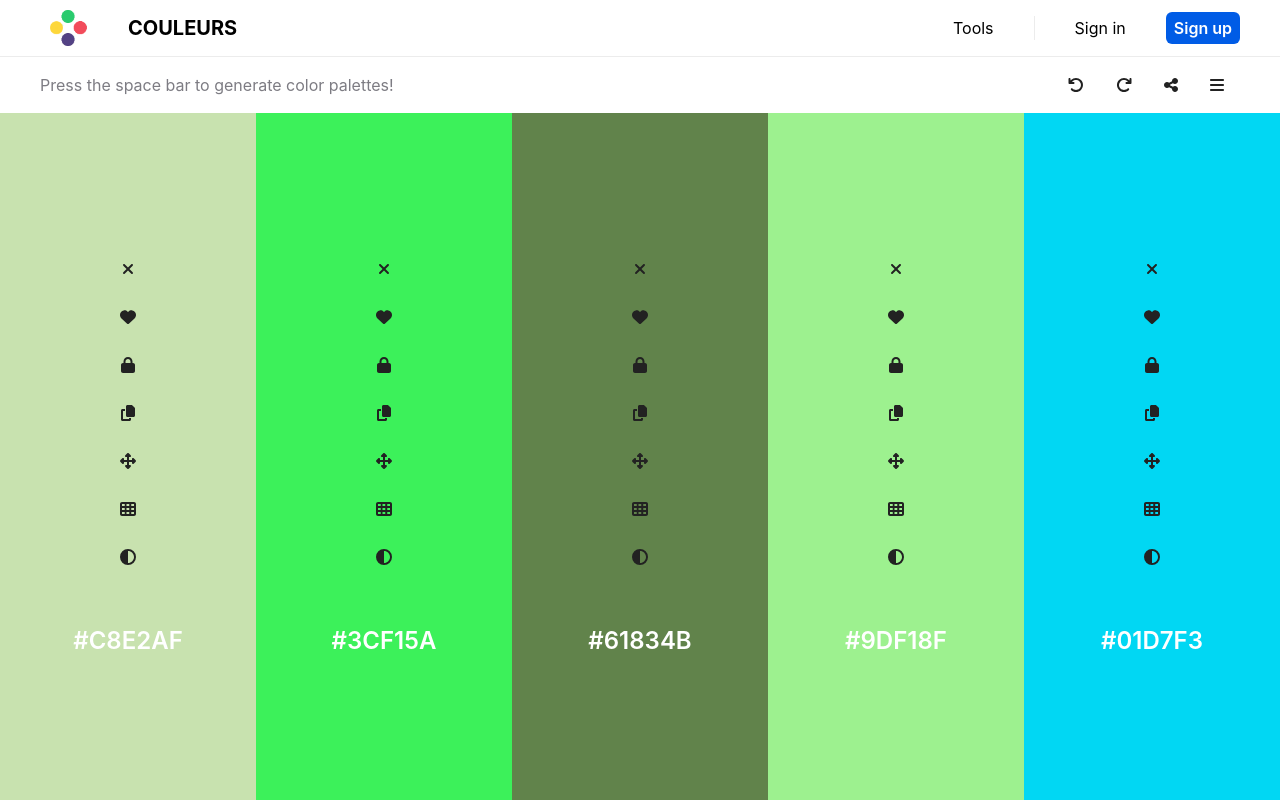
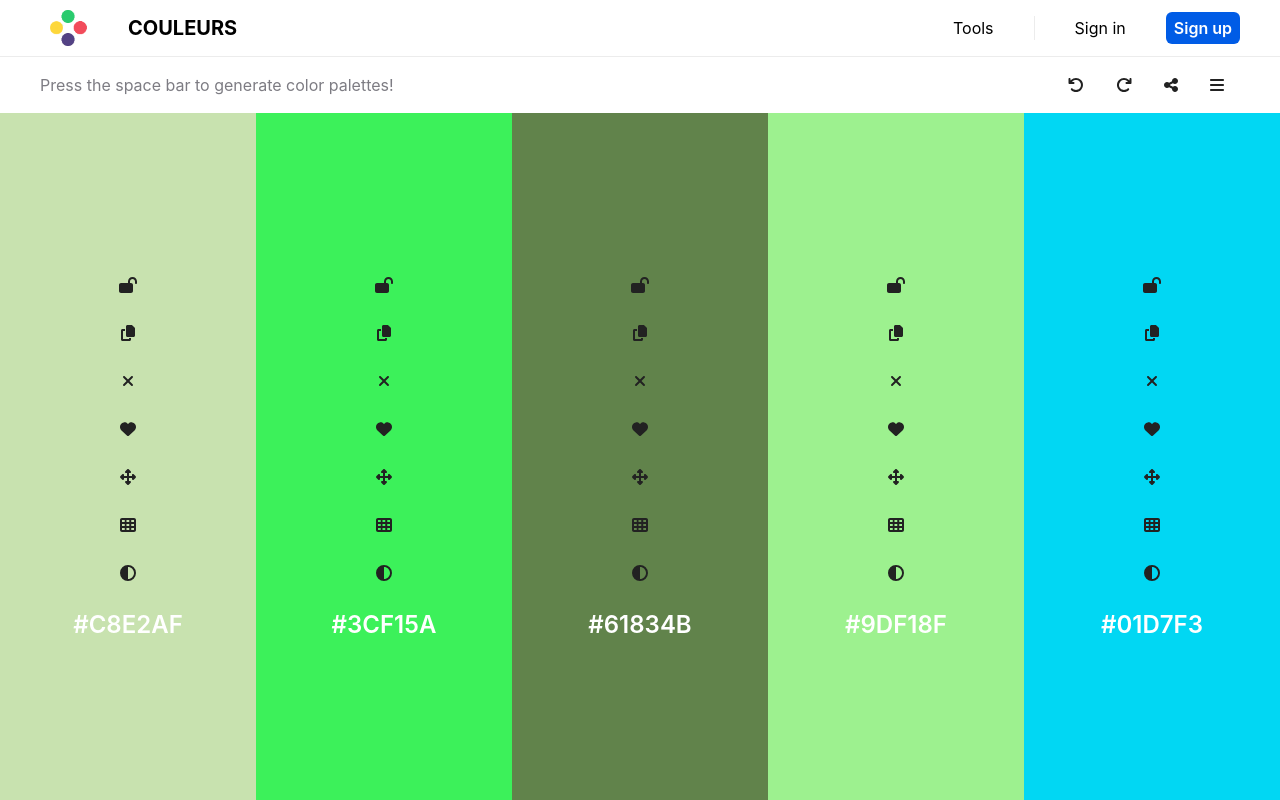
Before and after one commit to TheoToni/Couleurs, a React (Vite) app: page / in a window 1280 px wide. Built offline with nearby package versions, Linux system fonts and the light colour scheme.

Commit message:
Implementing Lock Function

```diff
--- a/src/components/ColorfulDiv.tsx
+++ b/src/components/ColorfulDiv.tsx
@@ -7,15 +7,17 @@ import {
   faArrowsAlt,
   faTh,
   faAdjust,
+  faLockOpen,
 } from "@fortawesome/free-solid-svg-icons";
 import { FontAwesomeIcon } from "@fortawesome/react-fontawesome";
 
 const ColorfulDiv: React.FC = ({}) => {
   const [color, setColor] = useState(getRandomColor());
+  const [locked, setLocked] = useState(false);
 
   useEffect(() => {
     const handleKeyPress = (event: KeyboardEvent) => {
-      if (event.code === "Space") {
+      if (event.code === "Space" && !locked) {
         setColor(getRandomColor());
       }
     };
@@ -25,7 +27,7 @@ const ColorfulDiv: React.FC = ({}) => {
     return () => {
       window.removeEventListener("keydown", handleKeyPress);
     };
-  }, []);
+  }, [locked]);
 
   function getRandomColor(): string {
     const letters = "0123456789ABCDEF";
@@ -37,15 +39,20 @@ const ColorfulDiv: React.FC = ({}) => {
   }
 
   const handleColorClick = () => {
-    navigator.clipboard.writeText(color);
+    if (!locked) {
+      navigator.clipboard.writeText(color);
+    }
+  };
+
+  const toggleLock = () => {
+    setLocked(!locked);
   };
 
   return (
     <div
-      className="gap-2 "
+      className={`gap-2 ${locked ? "locked" : ""}`}
       style={{
         backgroundColor: color,
-
         flex: 1,
         display: "flex",
         alignItems: "center",
@@ -53,6 +60,26 @@ const ColorfulDiv: React.FC = ({}) => {
         flexDirection: "column",
       }}
     >
+      <div
+        className="group relative hover:bg-black-light inline-block p-2 pl-4 pr-4 cursor-pointer rounded-md"
+        onClick={toggleLock}
+      >
+        <FontAwesomeIcon
+          icon={locked ? faLock : faLockOpen}
+          className="text-[#222]"
+        />
+        <span className=" w-max hidden group-hover:block absolute bottom-full mb-2 left-1/2 transform -translate-x-1/2 px-2 py-1 text-xs text-white bg-black rounded-md">
+          Toggle lock
+        </span>
+      </div>
+
+      <div className="group relative hover:bg-black-light inline-block p-2 pl-4 pr-4 cursor-pointer rounded-md">
+        <FontAwesomeIcon icon={faCopy} className="text-[#222]" />
+        <span className=" w-max hidden group-hover:block absolute bottom-full mb-2 left-1/2 transform -translate-x-1/2 px-2 py-1 text-xs text-white bg-black rounded-md">
+          Copy hex
+        </span>
+      </div>
+
       <div className="group relative hover:bg-black-light inline-block p-2 pl-4 pr-4 cursor-pointer rounded-md">
         <FontAwesomeIcon icon={faTimes} className="text-[#222]" />
         <span className="hidden w-max group-hover:block absolute bottom-full mb-2 left-1/2 transform -translate-x-1/2 px-2 py-1 text-xs text-white bg-black rounded-md">
@@ -66,18 +93,7 @@ const ColorfulDiv: React.FC = ({}) => {
           Save color
         </span>
       </div>
-      <div className="group relative hover:bg-black-light inline-block p-2 pl-4 pr-4 cursor-pointer rounded-md">
-        <FontAwesomeIcon icon={faLock} className="text-[#222]" />
-        <span className=" w-max hidden group-hover:block absolute bottom-full mb-2 left-1/2 transform -translate-x-1/2 px-2 py-1 text-xs text-white bg-black rounded-md">
-          Toggle lock
-        </span>
-      </div>
-      <div className="group relative hover:bg-black-light inline-block p-2 pl-4 pr-4 cursor-pointer rounded-md">
-        <FontAwesomeIcon icon={faCopy} className="text-[#222]" />
-        <span className=" w-max hidden group-hover:block absolute bottom-full mb-2 left-1/2 transform -translate-x-1/2 px-2 py-1 text-xs text-white bg-black rounded-md">
-          Copy hex
-        </span>
-      </div>
+
       <div className="group relative hover:bg-black-light inline-block p-2 pl-4 pr-4 cursor-pointer rounded-md">
         <FontAwesomeIcon icon={faArrowsAlt} className="text-[#222]" />
         <span className=" w-max hidden group-hover:block absolute bottom-full mb-2 left-1/2 transform -translate-x-1/2 px-2 py-1 text-xs text-white bg-black rounded-md">
@@ -96,10 +112,6 @@ const ColorfulDiv: React.FC = ({}) => {
           Check contrast
         </span>
       </div>
-      <i className="icon3" />
-      <i className="icon4" />
-      <i className="icon5" />
-      <i className="icon6" />
       <p
         className="text-white text-2xl font-semibold cursor-pointer hover:bg-black-light inline-block p-2 pl-4 pr-4 rounded-md "
         onClick={handleColorClick}
```
